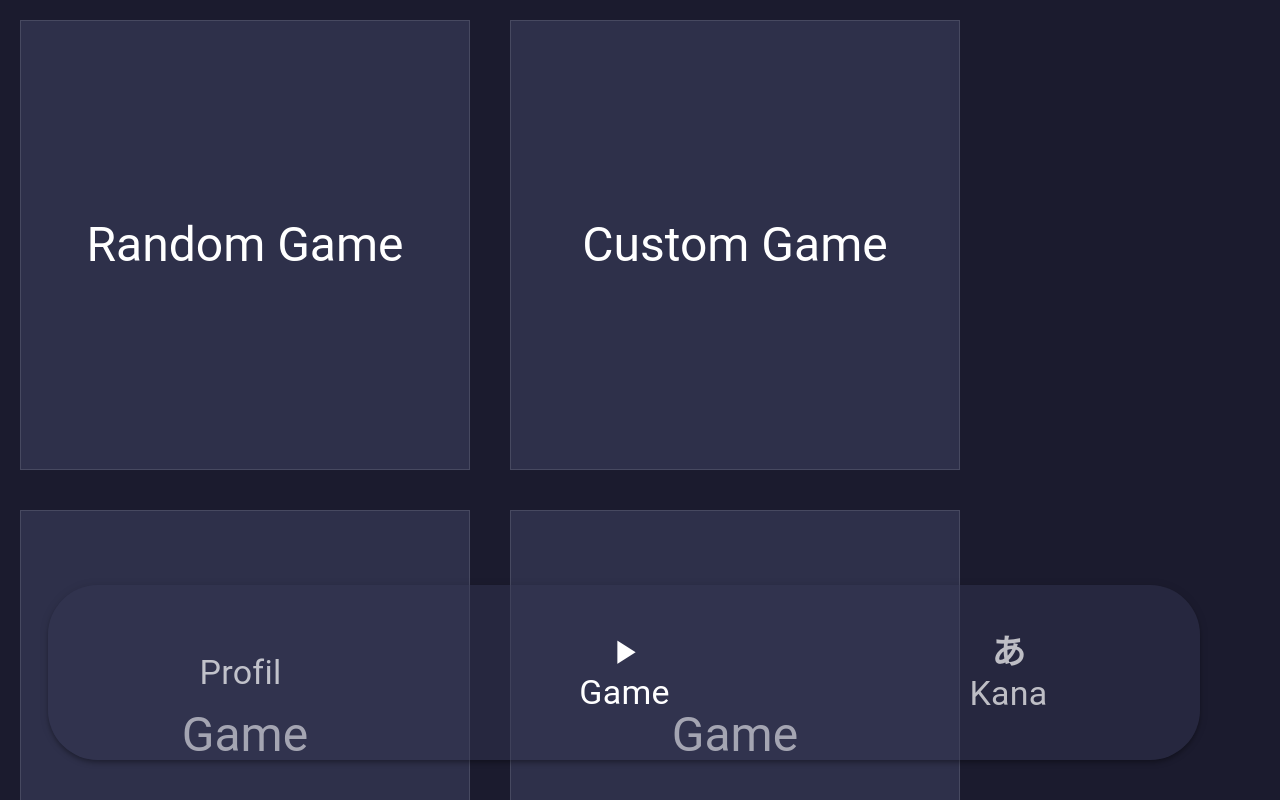
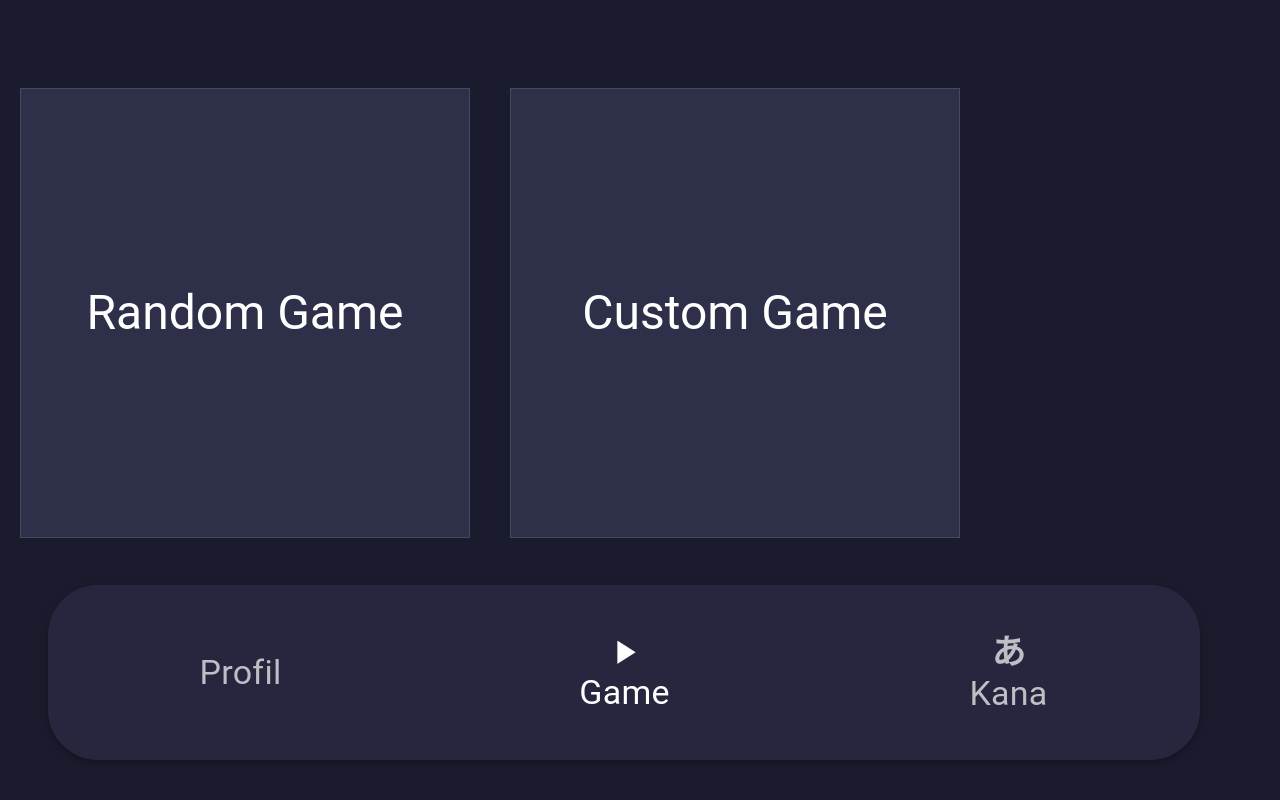
Before and after one commit to tomctr/KanaGames, a Vue app in the folder client/: page /#/ in a window 1280 px wide. Shown: the top 800 px of the page. Built offline with nearby package versions, Linux system fonts and the light colour scheme.

Commit message:
remove test tiles

```diff
--- a/client/src/components/SelectGame.vue
+++ b/client/src/components/SelectGame.vue
@@ -23,12 +23,7 @@ export default {
   data: () => ({
     gameCategory: [
       { title: "Random Game", link: "/game/random" },
-      { title: "Custom Game", link: "/game/custom" },
-      { title: "Game", link: "/game" },
-      { title: "Game", link: "/game" },
-      { title: "Game", link: "/game" },
-      { title: "Game", link: "/game" },
-      { title: "Game", link: "/game" }
+      { title: "Custom Game", link: "/game/custom" }
     ]
   })
 };
```
